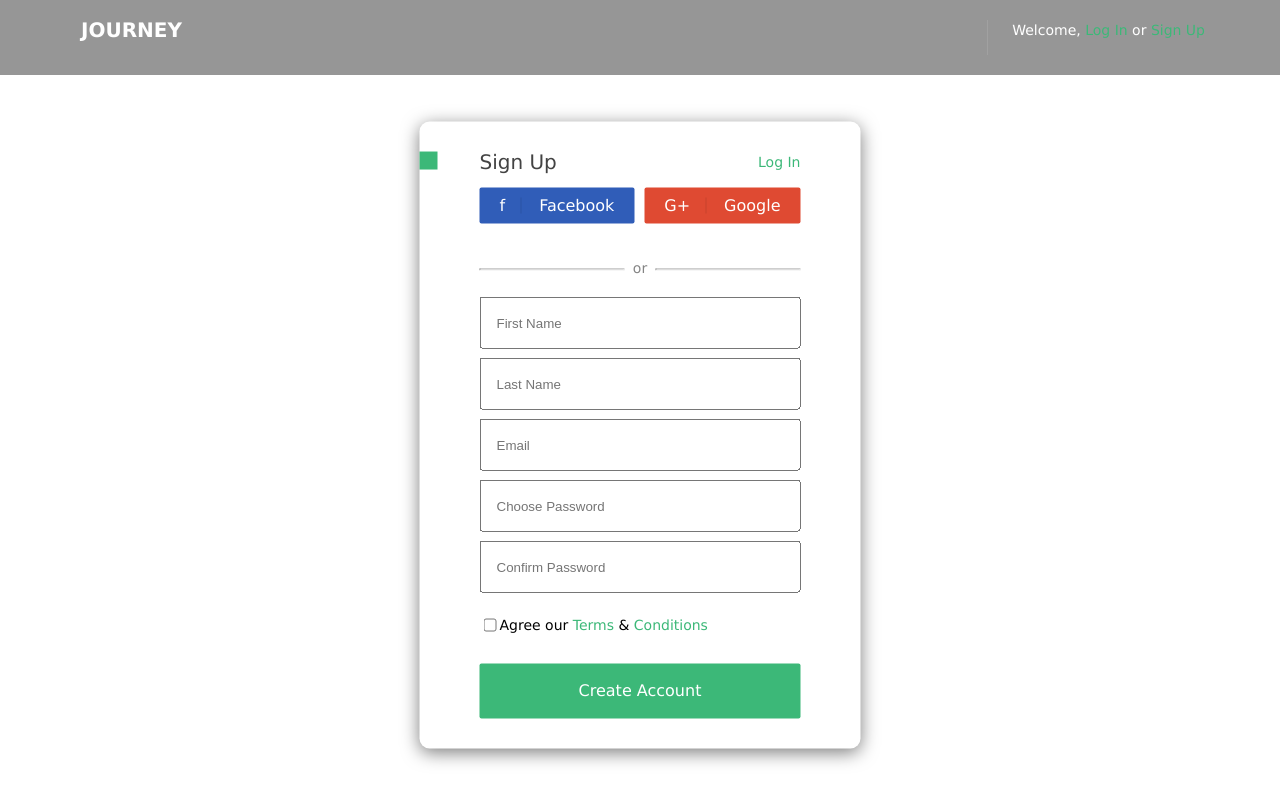
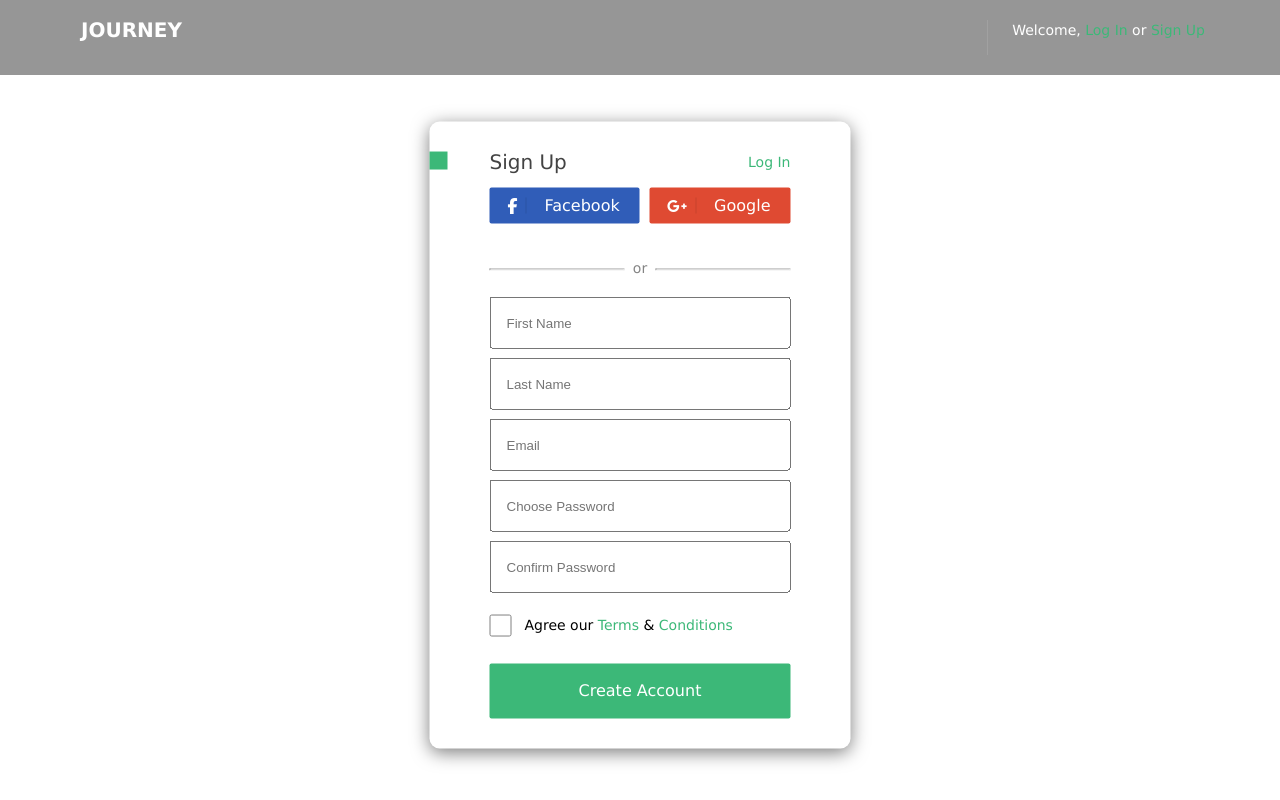
Before and after one commit to AllenPeter25/task, a plain HTML site: page index.html in a window 1280 px wide. Drawn offline with Linux system fonts and the light colour scheme.

Commit message:
checkbox & icon fix

```diff
--- a/css/styles.css
+++ b/css/styles.css
@@ -158,8 +158,8 @@ body {
 }
 
 .facebook-logo, .google-logo{
-    padding-left: 10px;
-    padding-right: 15px;
+    padding-left: 8px;
+    padding-right: 8px;
 }
 
 .facebook:hover{
@@ -197,18 +197,12 @@ hr {
 .form-input input{
     border:0.5 thin rgba(255, 255, 255, 0.5);
     height: 46px;
-    width: 300px;
+    width: 280px;
     padding-left: 15px;
     cursor: pointer;
 }
 
-.form-input input[type=text]:focus {
-    box-shadow: 0px 3px 8px 0px rgba(0, 0, 0, 0.21);
-    border: none;
-    outline: none;
-}
-
-.form-input input[type=password]:focus {
+.form-input input:focus {
     box-shadow: 0px 3px 8px 0px rgba(0, 0, 0, 0.21);
     border: none;
     outline: none;
@@ -249,7 +243,7 @@ input[type=checkbox] {
 }
 
 input[type=checkbox]:focus {
-    box-shadow: 0px 3px 8px 0px rgba(0, 0, 0, 0.21);;
+    box-shadow: 0px 3px 8px 0px rgba(0, 0, 0, 0.21);
 }
 
 .block{
@@ -259,3 +253,33 @@ input[type=checkbox]:focus {
     background-color: #3cb878;
     margin-right: 30px;
 }
+
+.box {
+    position: relative;
+    margin-right:15px;
+}
+
+.checkbox .check-mark {
+    border: 1px solid gray;
+    width: 20px;
+    height: 20px;
+    display: block;
+    border-radius: 10%;
+    position: absolute;
+    top: 0px;
+    background-color: white;
+}
+
+.checkbox:focus .check-mark:focus{
+    box-shadow: 0px 30px 8px 0px rgba(0, 0, 0, 0.21);
+}
+
+.checkbox input:checked ~ .check-mark:after {
+    content: "\2713";
+    color: #3cb878;
+    position: absolute;
+    top: 2px;
+    right: 4px;
+    font-size:17px;
+    font-weight:bold;
+}
--- a/index.html
+++ b/index.html
@@ -6,6 +6,7 @@
     <meta name="viewport" content="width=device-width, initial-scale=1.0">
     <link rel="stylesheet" href="/css/reset.css">
     <link rel="stylesheet" href="/css/styles.css">
+    <script src="https://kit.fontawesome.com/d62e517af0.js" crossorigin="anonymous"></script>
     <title>HW4</title>
 </head>
 <body>
@@ -30,11 +31,11 @@
                 </div>
                 <div class="OAuth">
                     <div class="facebook">
-                        <p class="facebook-logo">f</p>
+                        <i class="fa-brands fa-facebook-f facebook-logo"></i>
                         <p class="facebook-text">Facebook</p>
                     </div>
                     <div class="google">
-                        <p class="google-logo">G+</p>
+                        <i class="fa-brands fa-google-plus-g google-logo"></i>
                         <p class="google-text">Google</p>
                     </div>
                 </div>
@@ -46,12 +47,22 @@
                 <div class="form-input">
                     <input type="text" placeholder="First Name" required>
                     <input type="text" placeholder="Last Name" required>
-                    <input type="text" placeholder="Email" required>
+                    <input type="email" placeholder="Email" required>
                     <input type="password" placeholder="Choose Password" required>
                     <input type="password" placeholder="Confirm Password" required>
                 </div>
                 <div class="condition">
-                    <input type="checkbox" class="checkbox">
+                    <div class="checkbox">
+                        <div class="box">
+                            <label for="check">
+                                <input
+                                    type="checkbox"
+                                    id="check"
+                                />
+                                <span class="check-mark"></span>
+                            </label>
+                        </div>
+                    </div>
                     <p class="condition-text">Agree our <span class="green-font">Terms</span> & <span class="green-font">Conditions</span></p>
                 </div>
                 <button type="submit">Create Account</button>
```
